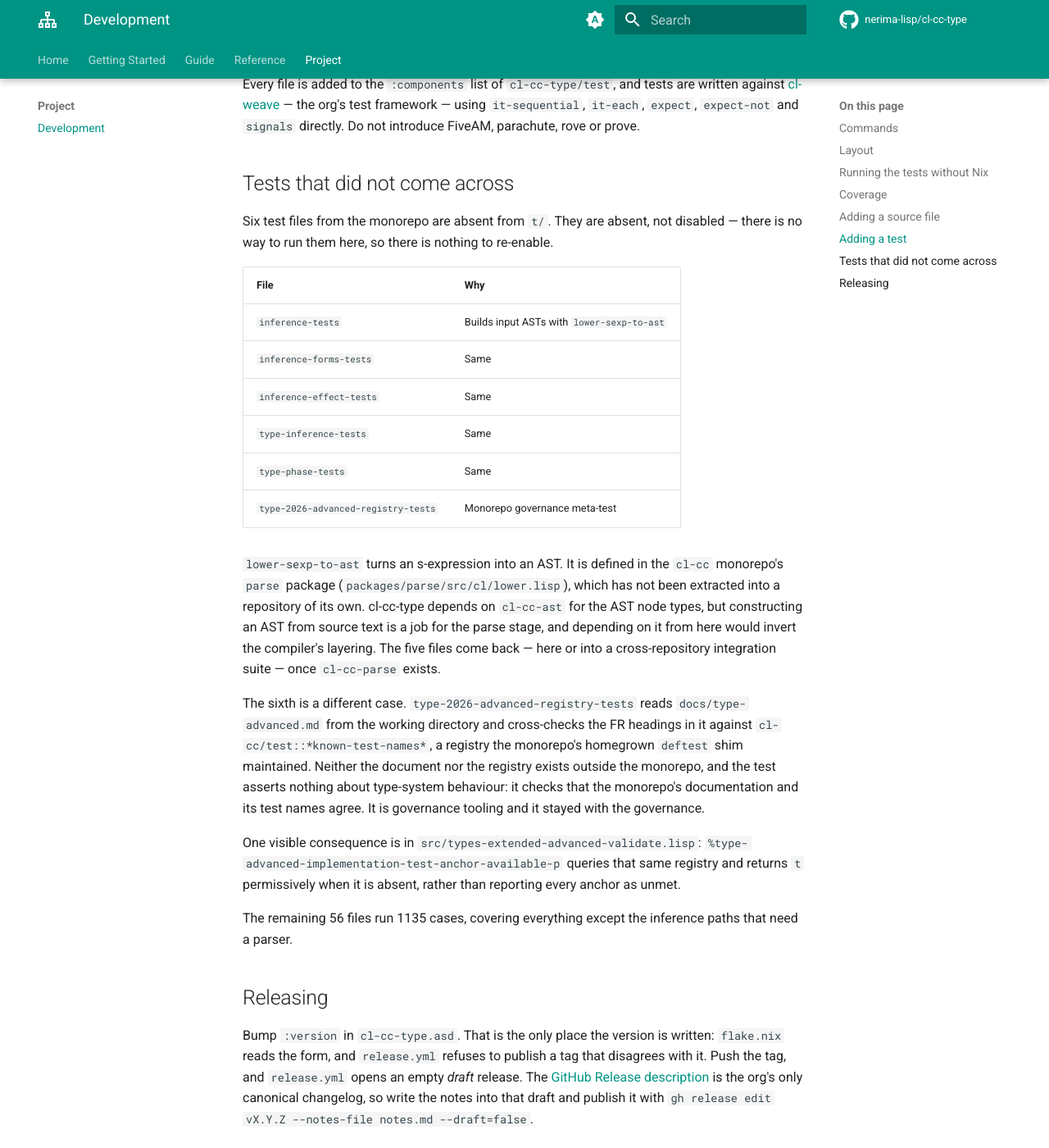
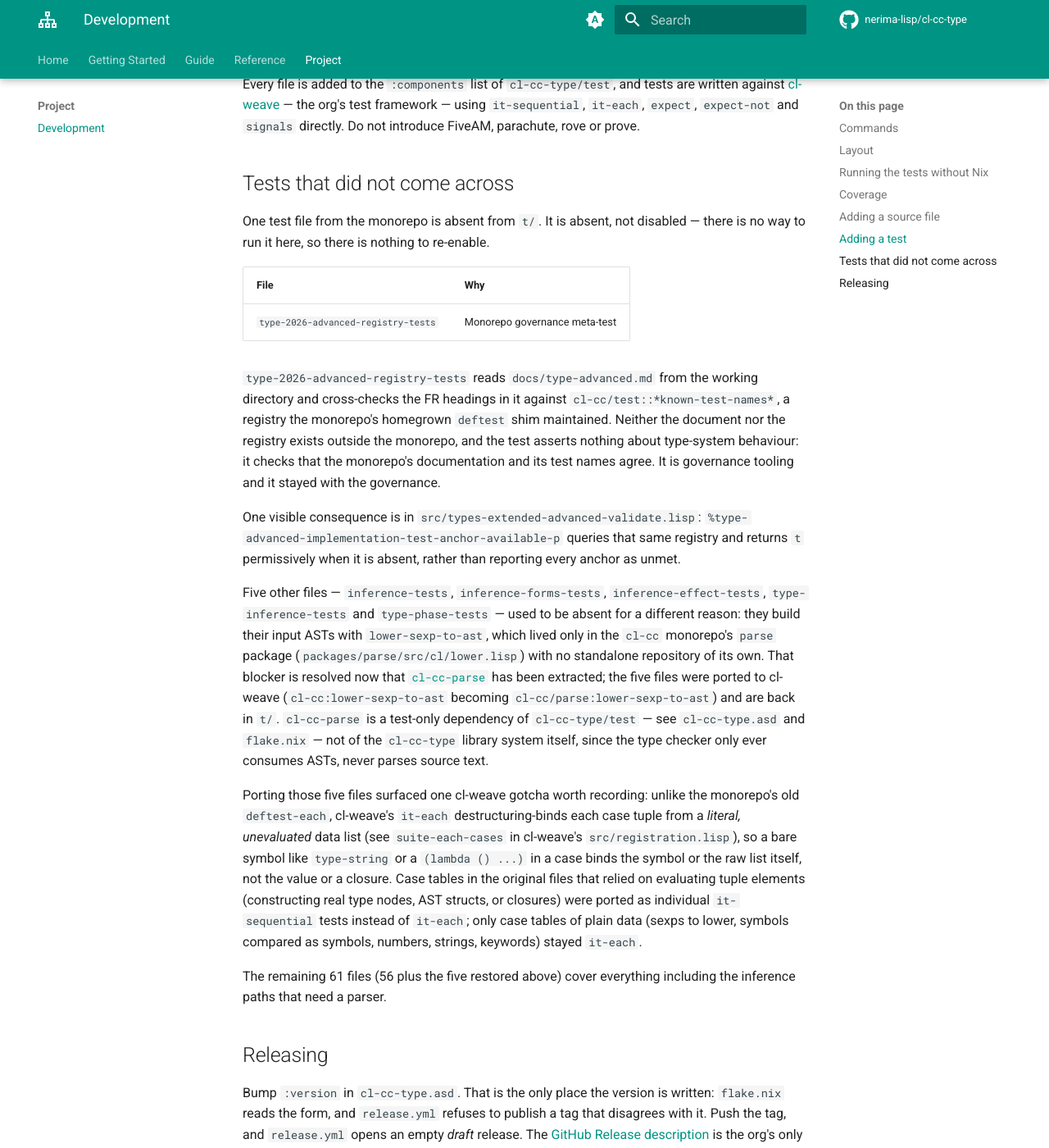
Before and after one commit to nerima-lisp/cl-cc-type, an MkDocs documentation site: the page built from docs/src/project/development.md, in a window 1280 px wide and 1400 px high, scrolled down 2789 px. Shown: the whole window at 82% size. Built offline with MkDocs 1.6.1 and Material for MkDocs 9.7.7, drawn with Linux system fonts in a browser that asks for light colours; comment, search, counter and statistics services are not loaded.

Commit message:
Restore 5 tests blocked on cl-cc-parse extraction
inference-tests, inference-forms-tests, inference-effect-tests,
type-inference-tests, and type-phase-tests build their input ASTs via
lower-sexp-to-ast, which lived only in the cl-cc monorepo's parse
package when this test system was cut. cl-cc-parse now has its own
repo (tagged v0.1.0 here, its first release), so these come back as a
test-only dependency; the cl-cc-type library itself gains no new
dependency. Ported from the monorepo's homegrown deftest/assert-*
framework to this repo's cl-weave idiom (it-sequential/it-each/expect/
signals), matching existing tests in t/. it-each case tuples are
literal unevaluated data in cl-weave (unlike deftest-each), so cases
that packed real objects/thunks were ported as individual it-sequential
tests instead. type-2026-advanced-registry-tests remains excluded
(monorepo governance tooling, not applicable here).

```diff
--- a/docs/src/project/development.md
+++ b/docs/src/project/development.md
@@ -137,41 +137,53 @@ or prove.
 
 ## Tests that did not come across
 
-Six test files from the monorepo are absent from `t/`. They are absent, not
-disabled — there is no way to run them here, so there is nothing to re-enable.
+One test file from the monorepo is absent from `t/`. It is absent, not
+disabled — there is no way to run it here, so there is nothing to re-enable.
 
 | File | Why |
 |---|---|
-| `inference-tests` | Builds input ASTs with `lower-sexp-to-ast` |
-| `inference-forms-tests` | Same |
-| `inference-effect-tests` | Same |
-| `type-inference-tests` | Same |
-| `type-phase-tests` | Same |
 | `type-2026-advanced-registry-tests` | Monorepo governance meta-test |
 
-`lower-sexp-to-ast` turns an s-expression into an AST. It is defined in the
-`cl-cc` monorepo's `parse` package (`packages/parse/src/cl/lower.lisp`), which
-has not been extracted into a repository of its own. cl-cc-type depends on
-`cl-cc-ast` for the AST node types, but constructing an AST from source text is
-a job for the parse stage, and depending on it from here would invert the
-compiler's layering. The five files come back — here or into a cross-repository
-integration suite — once `cl-cc-parse` exists.
-
-The sixth is a different case. `type-2026-advanced-registry-tests` reads
-`docs/type-advanced.md` from the working directory and cross-checks the FR
-headings in it against `cl-cc/test::*known-test-names*`, a registry the
-monorepo's homegrown `deftest` shim maintained. Neither the document nor the
-registry exists outside the monorepo, and the test asserts nothing about
-type-system behaviour: it checks that the monorepo's documentation and its test
-names agree. It is governance tooling and it stayed with the governance.
+`type-2026-advanced-registry-tests` reads `docs/type-advanced.md` from the
+working directory and cross-checks the FR headings in it against
+`cl-cc/test::*known-test-names*`, a registry the monorepo's homegrown
+`deftest` shim maintained. Neither the document nor the registry exists
+outside the monorepo, and the test asserts nothing about type-system
+behaviour: it checks that the monorepo's documentation and its test names
+agree. It is governance tooling and it stayed with the governance.
 
 One visible consequence is in `src/types-extended-advanced-validate.lisp`:
 `%type-advanced-implementation-test-anchor-available-p` queries that same
 registry and returns `t` permissively when it is absent, rather than reporting
 every anchor as unmet.
 
-The remaining 56 files run 1135 cases, covering everything except the
-inference paths that need a parser.
+Five other files — `inference-tests`, `inference-forms-tests`,
+`inference-effect-tests`, `type-inference-tests` and `type-phase-tests` — used
+to be absent for a different reason: they build their input ASTs with
+`lower-sexp-to-ast`, which lived only in the `cl-cc` monorepo's `parse`
+package (`packages/parse/src/cl/lower.lisp`) with no standalone repository of
+its own. That blocker is resolved now that
+[`cl-cc-parse`](https://github.com/nerima-lisp/cl-cc-parse) has been
+extracted; the five files were ported to cl-weave (`cl-cc:lower-sexp-to-ast`
+becoming `cl-cc/parse:lower-sexp-to-ast`) and are back in `t/`.
+`cl-cc-parse` is a test-only dependency of `cl-cc-type/test` — see
+`cl-cc-type.asd` and `flake.nix` — not of the `cl-cc-type` library system
+itself, since the type checker only ever consumes ASTs, never parses source
+text.
+
+Porting those five files surfaced one cl-weave gotcha worth recording: unlike
+the monorepo's old `deftest-each`, cl-weave's `it-each` destructuring-binds
+each case tuple from a *literal, unevaluated* data list (see
+`suite-each-cases` in cl-weave's `src/registration.lisp`), so a bare symbol
+like `type-string` or a `(lambda () ...)` in a case binds the symbol or the
+raw list itself, not the value or a closure. Case tables in the original files
+that relied on evaluating tuple elements (constructing real type nodes, AST
+structs, or closures) were ported as individual `it-sequential` tests instead
+of `it-each`; only case tables of plain data (sexps to lower, symbols compared
+as symbols, numbers, strings, keywords) stayed `it-each`.
+
+The remaining 61 files (56 plus the five restored above) cover everything
+including the inference paths that need a parser.
 
 ## Releasing
 
```
Also changed, not shown: 8 other files.
